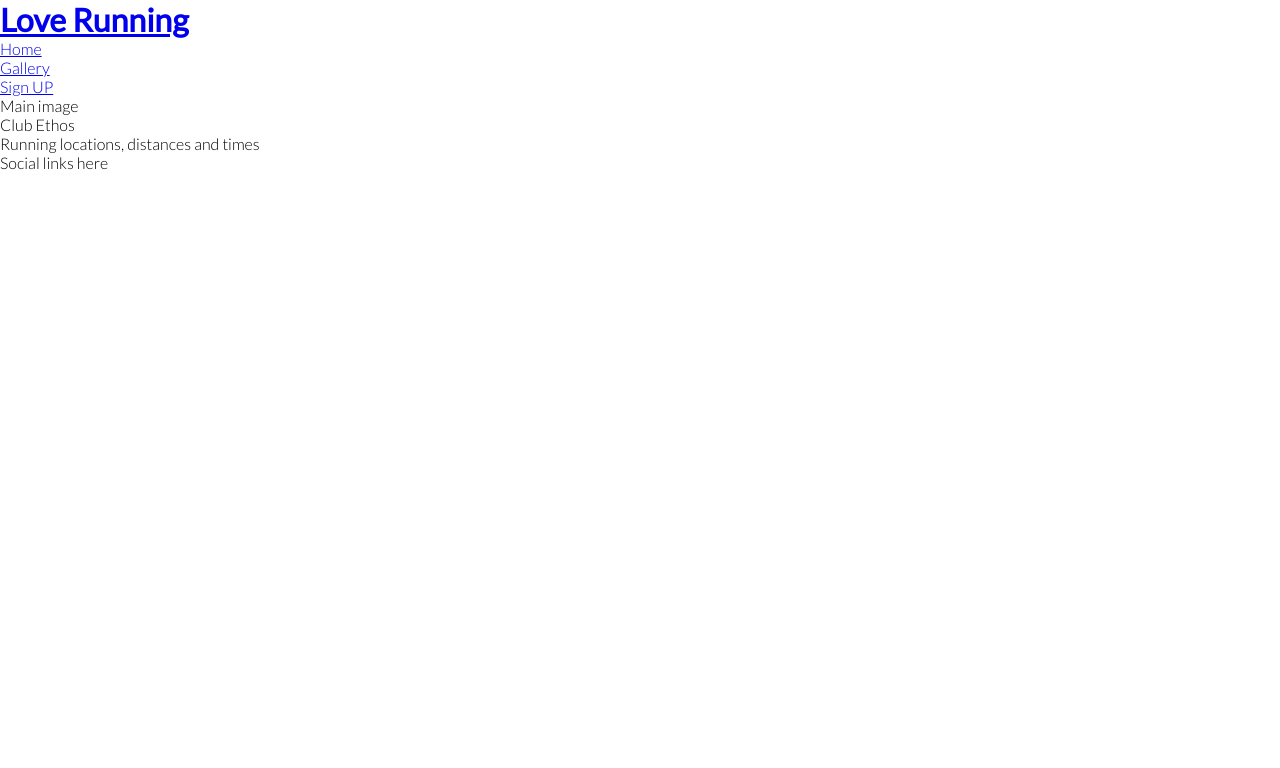
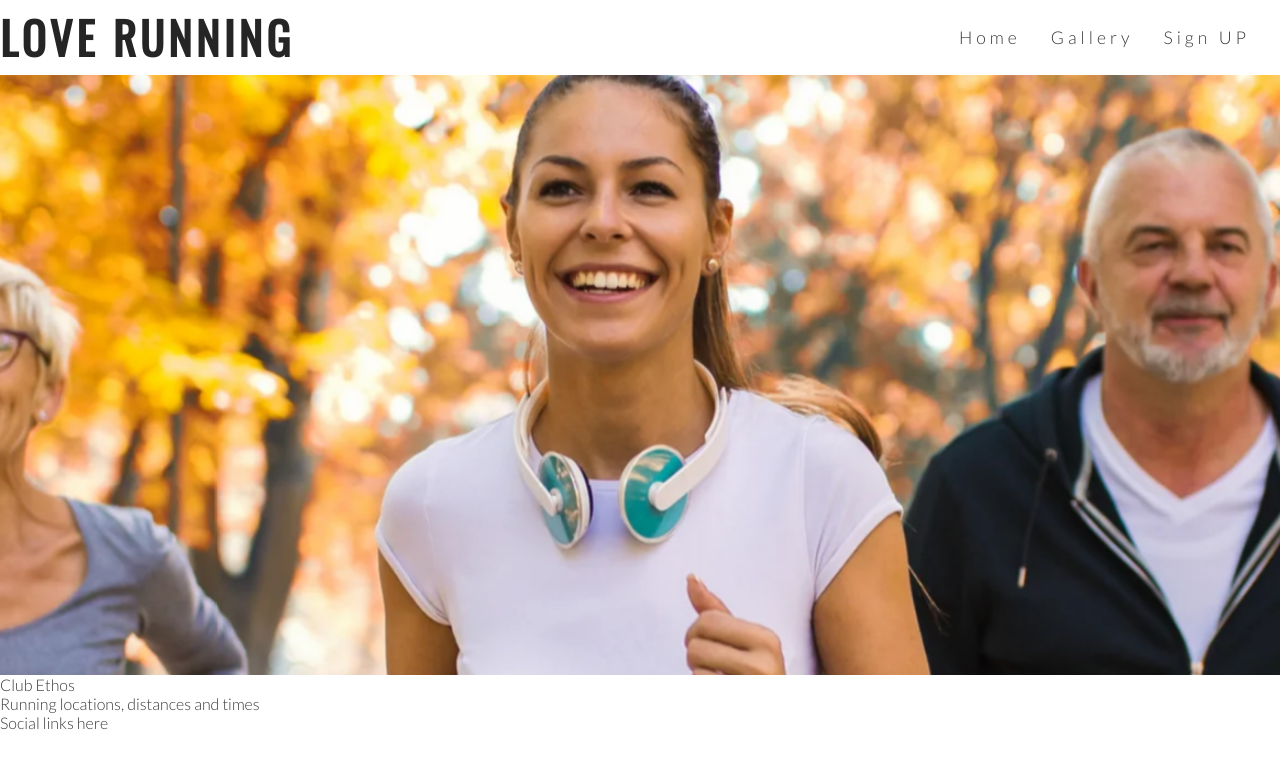
Before and after one commit to rumanaafaz16/love-running, a plain HTML site: page index.html in a window 1280 px wide. Drawn offline with nearby package versions, Linux system fonts and the light colour scheme; a web font is replaced by a local one.

Commit message:
Style navigation links

```diff
--- a/assets/css/style.css
+++ b/assets/css/style.css
@@ -1,4 +1,5 @@
 @import url('https://fonts.googleapis.com/css2?family=Alike+Angular&family=Asul&family=Eczar&family=Fruktur&family=Lato:wght@300;400&family=Neuton&family=Oswald&family=Tillana&family=Work+Sans&display=swap');
+
 
 * {
     margin: 0;
@@ -7,6 +8,94 @@
 }
 
 body {
-     font-family: Lato, sans-serif;
-     font-weight: 300;
+    font-family: Lato, sans-serif;
+    font-weight: 300;
+    color: #3a3a3a;
 }
+
+/* headings and logo */
+
+h1,
+h2 {
+    font-family: Oswald, sans-serif;
+    text-transform: uppercase;
+    letter-spacing: 4px;
+    color: #252525;
+}
+
+#logo {
+    float: left;
+    font-size: 280%;
+}
+
+
+/* navigational links */
+
+#menu {
+    font-size: 110%;
+    letter-spacing: 4px;
+}
+
+
+#menu,
+#logo {
+    line-height: 75px;
+}
+
+#menu li {
+    float: right;
+    list-style-type: none;
+    margin-right: 30px;
+
+}
+
+#menu a {
+    text-decoration: none;
+    color: inherit;
+
+}
+
+#menu a:hover {
+    border-bottom: 1px solid #3a3a3a;
+}
+
+.active {
+    border-radius: 1px solid #3a3a3a;
+}
+
+/* hero image */
+
+#hero-outer {
+    height: 600px;
+    width: 100%;
+    overflow: hidden;
+
+}
+
+#hero-image {
+    height: 600px;
+    width: 100%;
+    background: url('../images/hero-image.webp') no-repeat center center;
+
+
+    /* animates zoom effect on loading page */
+
+    animation-name: hero-zoom;
+    animation-duration: 5s;
+    animation-fill-mode:forwards;
+
+}
+
+/* creates the level of zoom for the hero image */
+
+@keyframes hero-zoom {
+    from {
+        transform: scale(1);
+
+    }
+
+    to {
+        transform: scale(1.1);
+
+    }
+}
--- a/index.html
+++ b/index.html
@@ -14,18 +14,23 @@
 <body>
     <header>
         <a href="index.html">
-            <h1>Love Running</h1>
+            <h1 id="logo">Love Running</h1>
         </a>
+
         <nav>
-            <ul>
-                <li><a href="index.html">Home</a></li>
+            <ul id="menu">
+                <li><a href="#">Sign UP</a></li>
                 <li><a href="#">Gallery</a></li>
-                <li><a href="#">Sign UP</a></li>
+                <li><a href="index.html" class="active">Home</a></li>
+
+
             </ul>
         </nav>
+
     </header>
-    <section>
-        Main image
+
+    <section id="hero-outer">
+        <div id="hero-image"></div>
     </section>
     <section>
         Club Ethos
```
Also changed, not shown: assets/images/hero-image.webp (added).
